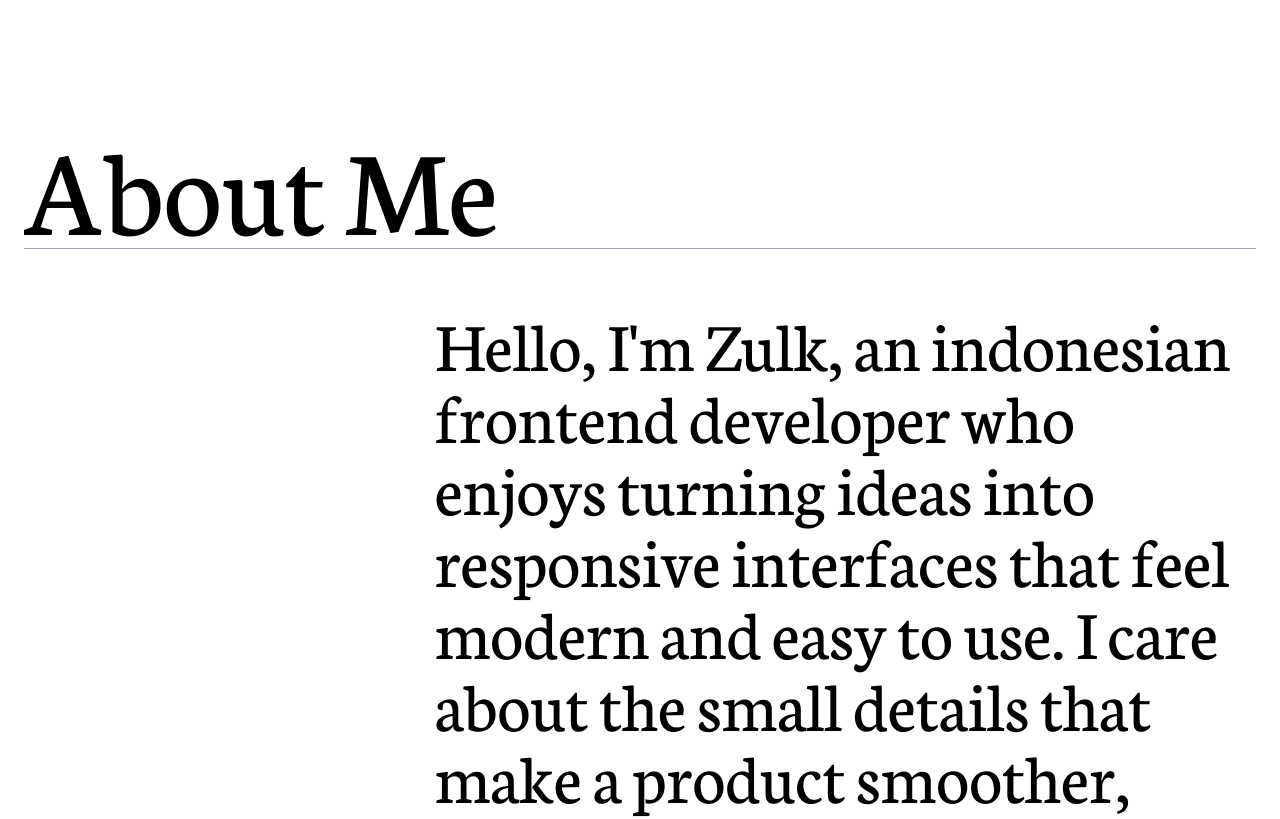
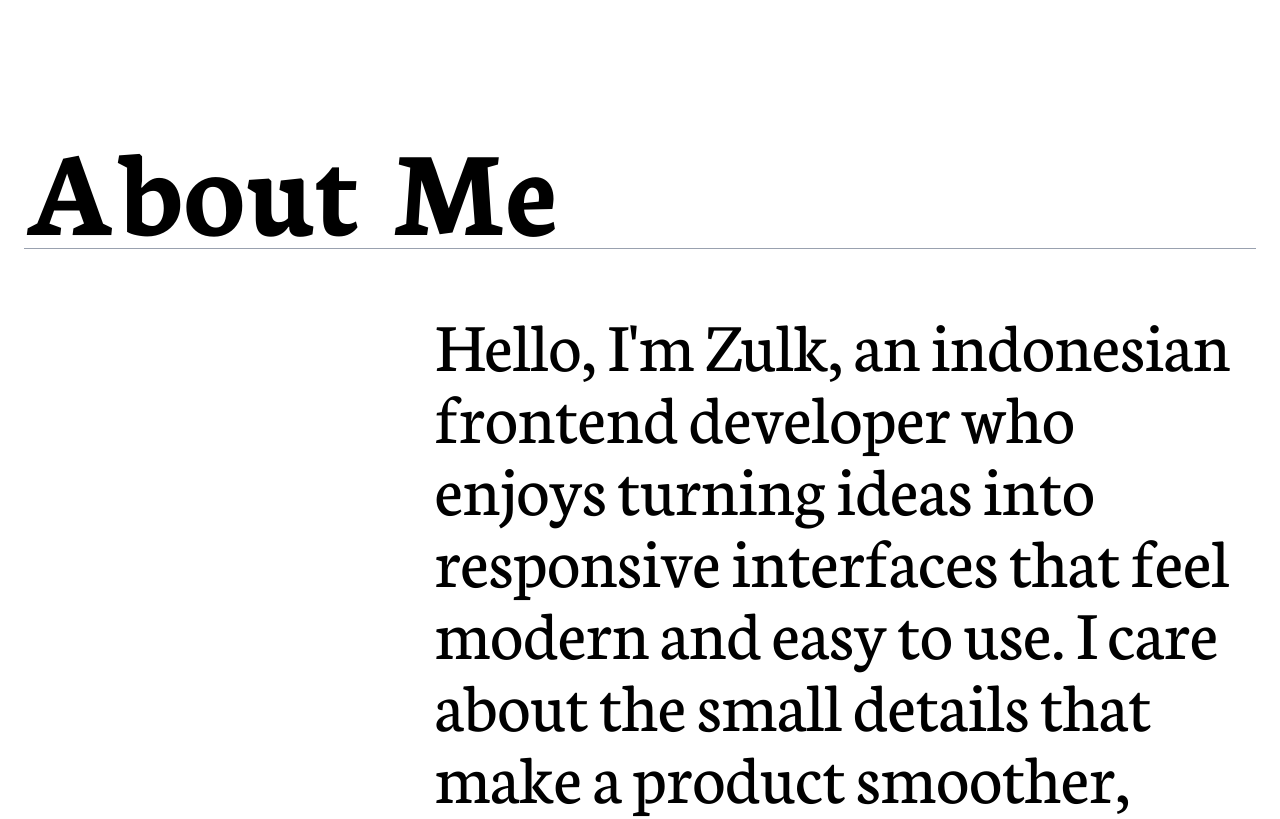
Before and after one commit to Zulkifli70/portofolio-new, a React (Vite) app: page / in a window 1280 px wide. Shown: the part 1560-2379 px from the top of the page. Built offline with nearby package versions, Linux system fonts and the light colour scheme.

Commit message:
ubah font weight

```diff
--- a/src/App.css
+++ b/src/App.css
@@ -11,14 +11,53 @@
 @font-face {
   font-family: Neuton;
   font-style: normal;
-  font-weight: 200 700;
+  font-weight: 200;
+  font-display: swap;
+  src: url("/font/Neuton-ExtraLight.ttf") format("truetype");
+}
+
+@font-face {
+  font-family: Neuton;
+  font-style: normal;
+  font-weight: 300;
+  font-display: swap;
+  src: url("/font/Neuton-Light.ttf") format("truetype");
+}
+
+@font-face {
+  font-family: Neuton;
+  font-style: normal;
+  font-weight: 400;
   font-display: swap;
   src: url("/font/Neuton-Regular.ttf") format("truetype");
 }
 
+@font-face {
+  font-family: Neuton;
+  font-style: italic;
+  font-weight: 400;
+  font-display: swap;
+  src: url("/font/Neuton-Italic.ttf") format("truetype");
+}
+
+@font-face {
+  font-family: Neuton;
+  font-style: normal;
+  font-weight: 700;
+  font-display: swap;
+  src: url("/font/Neuton-Bold.ttf") format("truetype");
+}
+
+@font-face {
+  font-family: Neuton;
+  font-style: normal;
+  font-weight: 800;
+  font-display: swap;
+  src: url("/font/Neuton-ExtraBold.ttf") format("truetype");
+}
+
 @theme {
   --font-monoton: "Monoton", cursive;
-  --font-glitch: "Glitch", cursive;
   --font-neuton: "Neuton", cursive;
 }
 
--- a/src/App.jsx
+++ b/src/App.jsx
@@ -7,6 +7,7 @@ import Showcase from "./sections/Showcase";
 import SmoothScrollPortfolio from "./animation/SmoothScrollPortfolio";
 import TechStack from "./sections/TechStack";
 import Experience from "./sections/Experience";
+import Footer from "./components/Footer";
 
 function App() {
   return (
@@ -19,6 +20,7 @@ function App() {
           <Showcase />
           <Experience />
           <TechStack />
+          <Footer />
         </BaseLayout>
       </SmoothScrollPortfolio>
     </>
--- /dev/null
+++ b/src/components/Footer.jsx
@@ -0,0 +1,5 @@
+function Footer() {
+  return <div>Footer</div>;
+}
+
+export default Footer;
--- a/src/sections/About.jsx
+++ b/src/sections/About.jsx
@@ -51,7 +51,7 @@ export default function About() {
   return (
     <Section ref={containerRef} className="overflow-x-clip px-6">
       <div className="relative w-full min-h-screen overflow-hidden flex flex-col gap-15 py-20">
-        <h2 className="about font-neuton text-6xl md:text-9xl border-b border-b-gray-400"></h2>
+        <h2 className="about font-neuton font-bold text-6xl md:text-9xl border-b border-b-gray-400"></h2>
         <p className="para md:self-end absolute top-1/3 font-neuton text-2xl md:text-7xl md:w-2/3">
           Hello, I'm Zulk, an indonesian frontend developer who enjoys turning
           ideas into responsive interfaces that feel modern and easy to use. I
--- a/src/sections/Experience.jsx
+++ b/src/sections/Experience.jsx
@@ -19,7 +19,7 @@ export default function Experience() {
   return (
     <Section>
       <div className="w-full h-full min-h-screen flex flex-col gap-10 px-5 py-20 font-neuton">
-        <h2 className="text-4xl md:text-9xl font-black border-b border-b-gray-400">
+        <h2 className="text-4xl md:text-9xl font-semibold border-b border-b-gray-400">
           Experience
         </h2>
         <div className="w-full flex-1 flex-col">
@@ -29,13 +29,15 @@ export default function Experience() {
               className="flex flex-col h-full min-h-80 gap-10"
             >
               <div className="w-full">
-                <h3 className="text-2xl md:text-5xl font-neuton">
+                <h3 className="text-2xl md:text-5xl font-neuton font-bold">
                   {exp.company}
                 </h3>
               </div>
               <div className="flex flex-col md:flex-row h-full gap-5 md:gap-40">
                 <div className="flex flex-1">
-                  <h4 className="text-lg md:text-2xl">{exp.period}</h4>
+                  <h4 className="text-lg md:text-2xl font-semibold">
+                    {exp.period}
+                  </h4>
                 </div>
                 <div className="flex flex-col gap-5 flex-1">
                   <div className="flex justify-between">
--- a/src/sections/TechStack.jsx
+++ b/src/sections/TechStack.jsx
@@ -141,7 +141,7 @@ export default function TechStack() {
   return (
     <Section className=" ">
       <div className="w-full h-full max-h-screen overflow-hidden flex flex-col gap-10 pt-35 md:py-20 px-5">
-        <h2 className="text-5xl md:text-9xl font-neuton font-black border-b border-b-gray-400">
+        <h2 className="text-5xl md:text-9xl font-neuton font-bold border-b border-b-gray-400">
           Tech Stack
         </h2>
         <div className="stage self-center" id="stage" ref={stageRef}>
```
Also changed, not shown: public/font/RubikGlitch-Regular.ttf (deleted).
